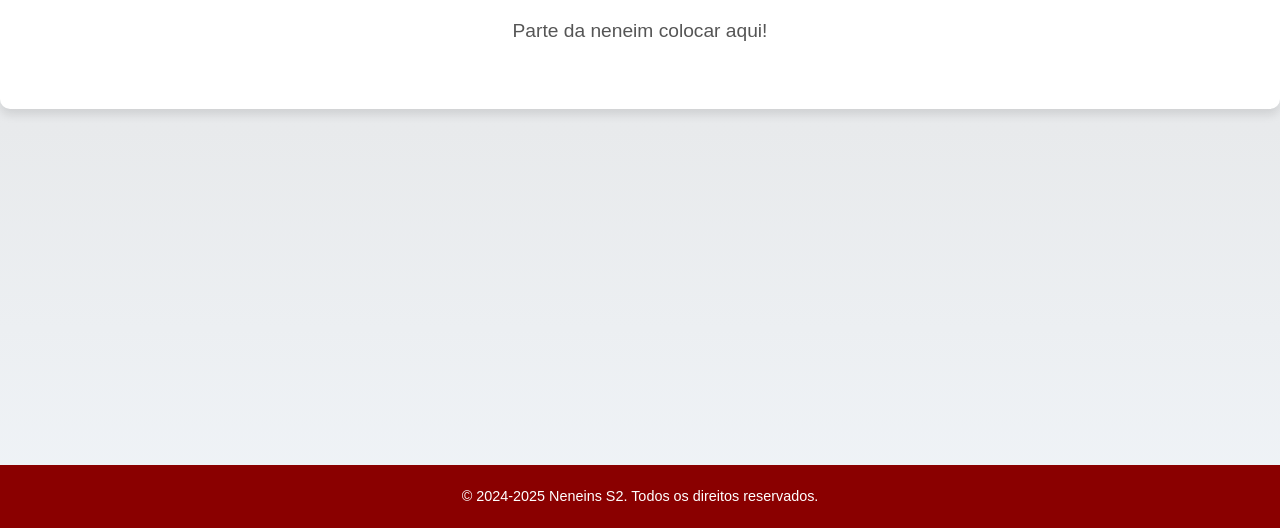
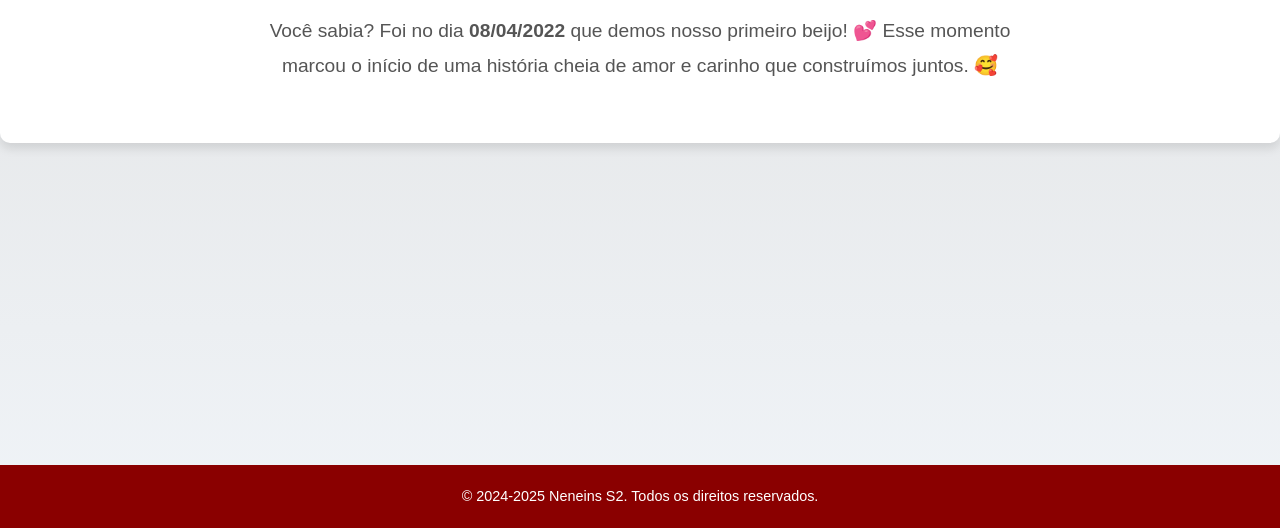
Before and after one commit to DEDEINS2/dedeins2.github.io, a plain HTML site: page sobre.html in a window 1280 px wide. Shown: the part 272-800 px from the top of the page. Drawn offline with Linux system fonts and the light colour scheme.

Commit message:
Update 08 04 2025

```diff
--- a/sobre.html
+++ b/sobre.html
@@ -23,7 +23,7 @@
     <section id="sobre-mim">
         <div class="container">
             <h2>Curiosidades</h2>
-            <p>Parte da neneim colocar aqui!</p>
+            <p>Você sabia? Foi no dia <strong>08/04/2022</strong> que demos nosso primeiro beijo! 💕 Esse momento marcou o início de uma história cheia de amor e carinho que construímos juntos. 🥰</p>
         </div>
     </section>
     <footer>
```
Also changed, not shown: projetos.html (+2 -2 lines).
